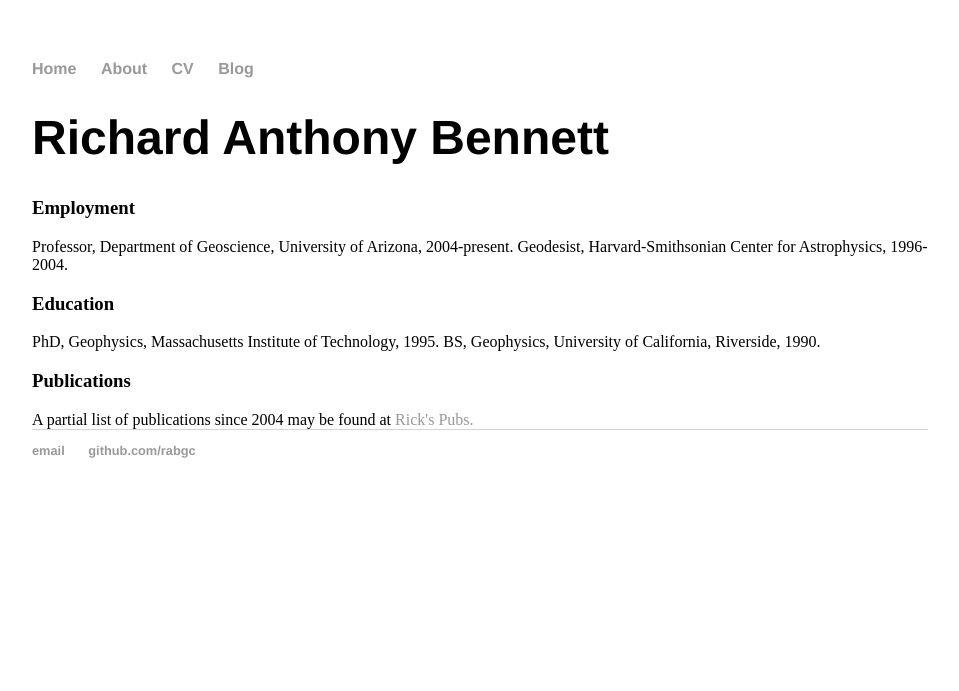
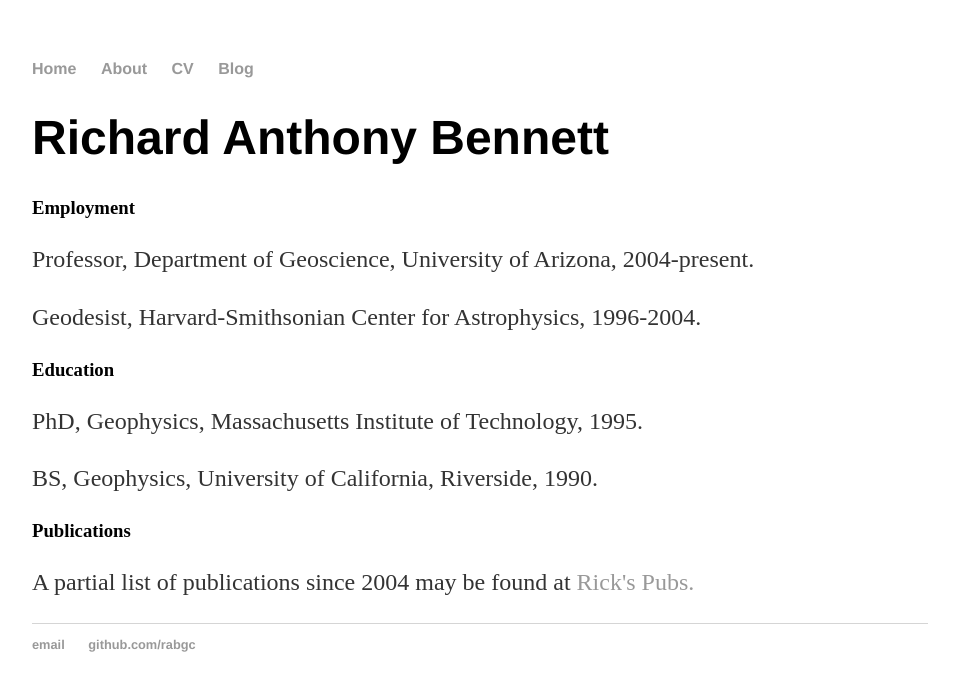
Before and after one commit to rabgc/rabgc.github.io, a Jekyll site: the page built from cv/index.html, in a window 1280 px wide. Shown: the top 691 px of the page, without its empty margins (160-1119 px from the left). Built offline with Jekyll 4.4.1, drawn with Linux system fonts in a browser that asks for light colours.

Commit message:
cv edits

```diff
--- a/cv/index.html
+++ b/cv/index.html
@@ -8,18 +8,16 @@
 
 <h3>Employment</h3>
 
-Professor, Department of Geoscience, University of Arizona, 2004-present.
-
-Geodesist, Harvard-Smithsonian Center for Astrophysics, 1996-2004.
+<p> Professor, Department of Geoscience, University of Arizona, 2004-present.
+<p> Geodesist, Harvard-Smithsonian Center for Astrophysics, 1996-2004.
 
 <h3>Education</h3>
-PhD, Geophysics, Massachusetts Institute of Technology, 1995.
-
-BS, Geophysics, University of California, Riverside, 1990.
+<p> PhD, Geophysics, Massachusetts Institute of Technology, 1995.
+<p> BS, Geophysics, University of California, Riverside, 1990.
 
 
 
 <h3>Publications</h3>
-A partial list of publications since 2004 may be found at <a href="https://geodesy.geo.arizona.edu/pages/publications.php">Rick's Pubs<a/>.
+<p> A partial list of publications since 2004 may be found at <a href="https://geodesy.geo.arizona.edu/pages/publications.php">Rick's Pubs<a/>.
 
 </div><!-- /.blurb -->
```
